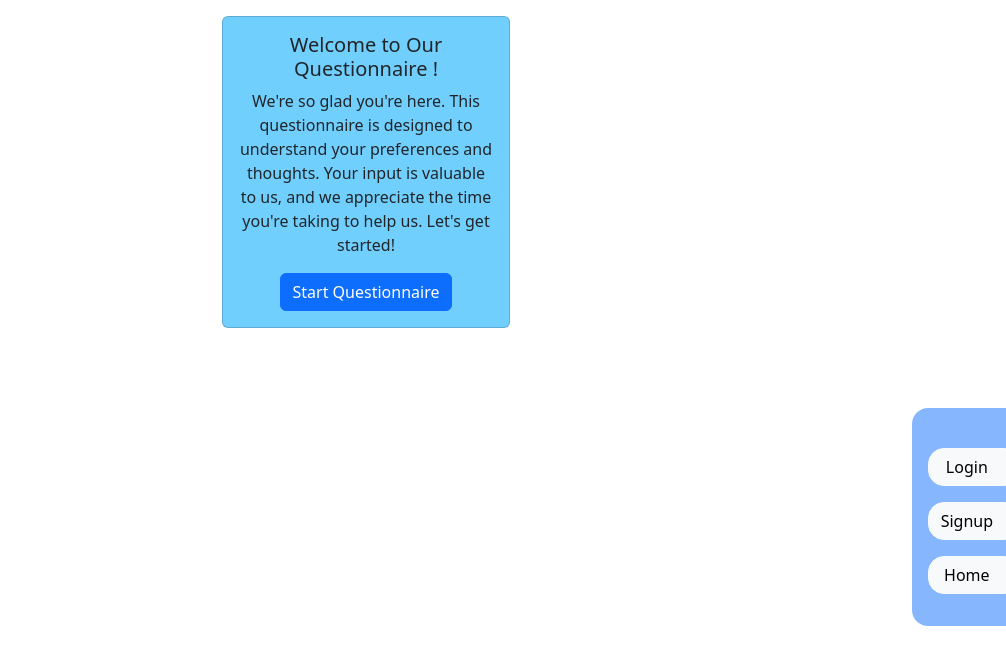
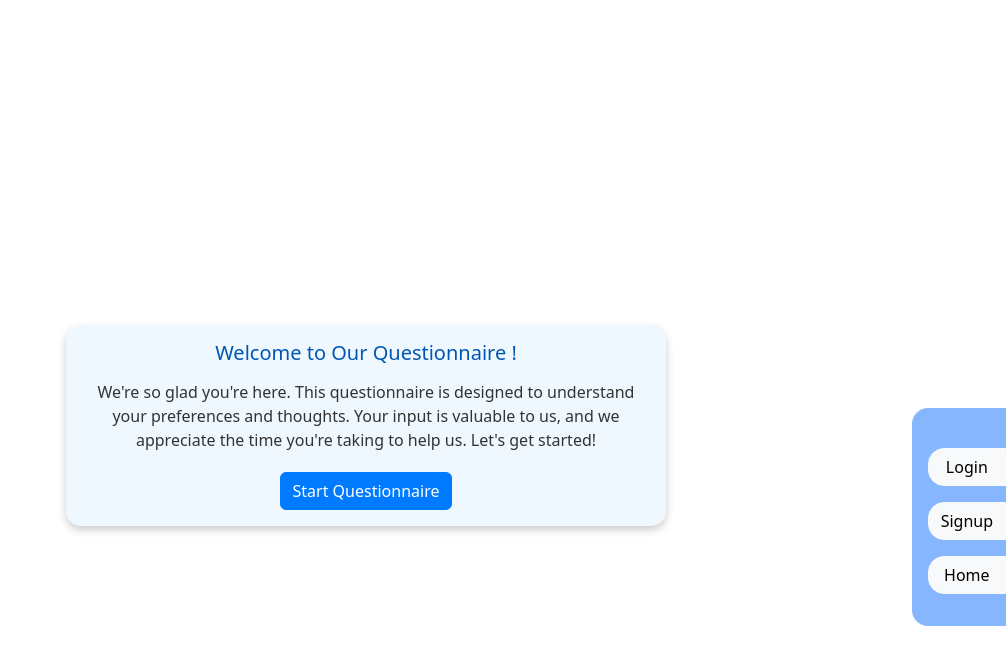
Before and after one commit to Roniboy15/leminda_task, a React (Create React App) app in the folder frontend/: page / in a window 1280 px wide. Shown: the top 664 px of the page, without its empty margins (274-1280 px from the left). Built offline with nearby package versions, Linux system fonts and the light colour scheme.

Commit message:
beautified home

```diff
--- a/frontend/src/components/home/Home.js
+++ b/frontend/src/components/home/Home.js
@@ -1,17 +1,18 @@
-import React, {  useState } from 'react';
+import React, { useState } from 'react';
 import { Button, Container, Card } from 'react-bootstrap';
 import { useNavigate } from 'react-router-dom';
+import './home.css';
 
 const Home = () => {
-
     const navigate = useNavigate();
     const [user] = useState(JSON.parse(localStorage.getItem('user')))
     const start = () => {
         navigate('/questions')
     }
+
     return (
-        <Container className="d-flex justify-content-center mt-3">
-            <Card className="text-center" style={{ width: '18rem' }}>
+        <Container className="justify-content-center align-items-center home-container">
+            <Card className="home-card text-center">
                 <Card.Body>
                     <Card.Title>Welcome to Our Questionnaire {user && user.username}!</Card.Title>
                     <Card.Text>
--- /dev/null
+++ b/frontend/src/components/home/home.css
@@ -0,0 +1,37 @@
+.home-container {
+    height: 100vh; /* Full height */
+    padding-top: 50px; /* Add some space at the top for larger screens */
+    display: flex;
+}
+
+/* Adjust the top padding for smaller screens */
+@media (max-width: 768px) {
+    .home-container {
+        padding-top: 40px; /* Less space at the top for smaller screens */
+        display: block;
+    }
+}
+
+.home-card {
+    max-width: 600px; /* Set a max width for larger screens */
+    width: 100%; /* Full width on smaller screens */
+    box-shadow: 0 4px 8px 0 rgba(0, 0, 0, 0.2); /* Add some shadow for depth */
+    border: none; /* Remove border */
+    border-radius: 15px; /* Rounded corners */
+    background-color: #f0f8ff; /* A light bluish background */
+}
+
+.home-card .btn-primary {
+    background-color: #007bff; /* A nice shade of blue */
+    border-color: #007bff;
+}
+
+.home-card .card-title {
+    color: #0056b3; /* A deeper blue for the title */
+    margin-bottom: 15px; /* Space below the title */
+}
+
+.home-card .card-text {
+    color: #333; /* Darker text for readability */
+    margin-bottom: 20px; /* Space above the button */
+}
```
